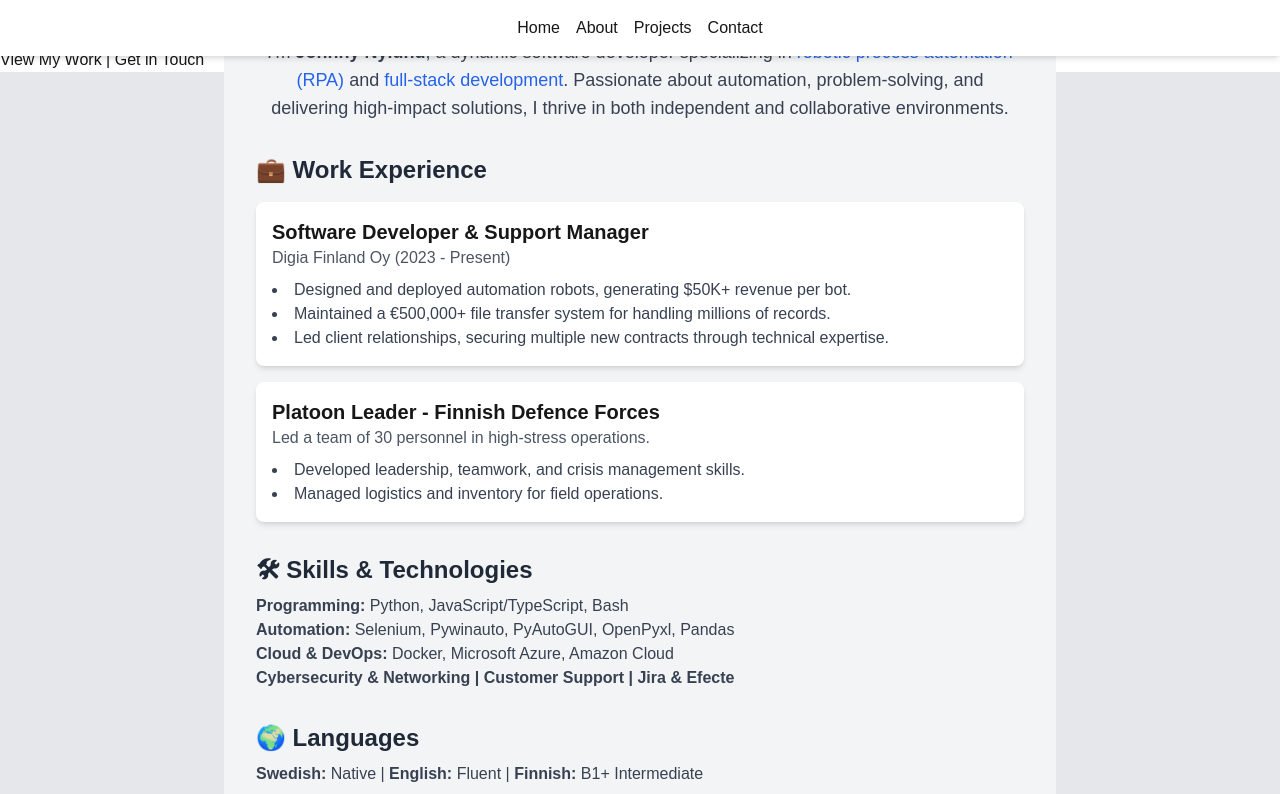
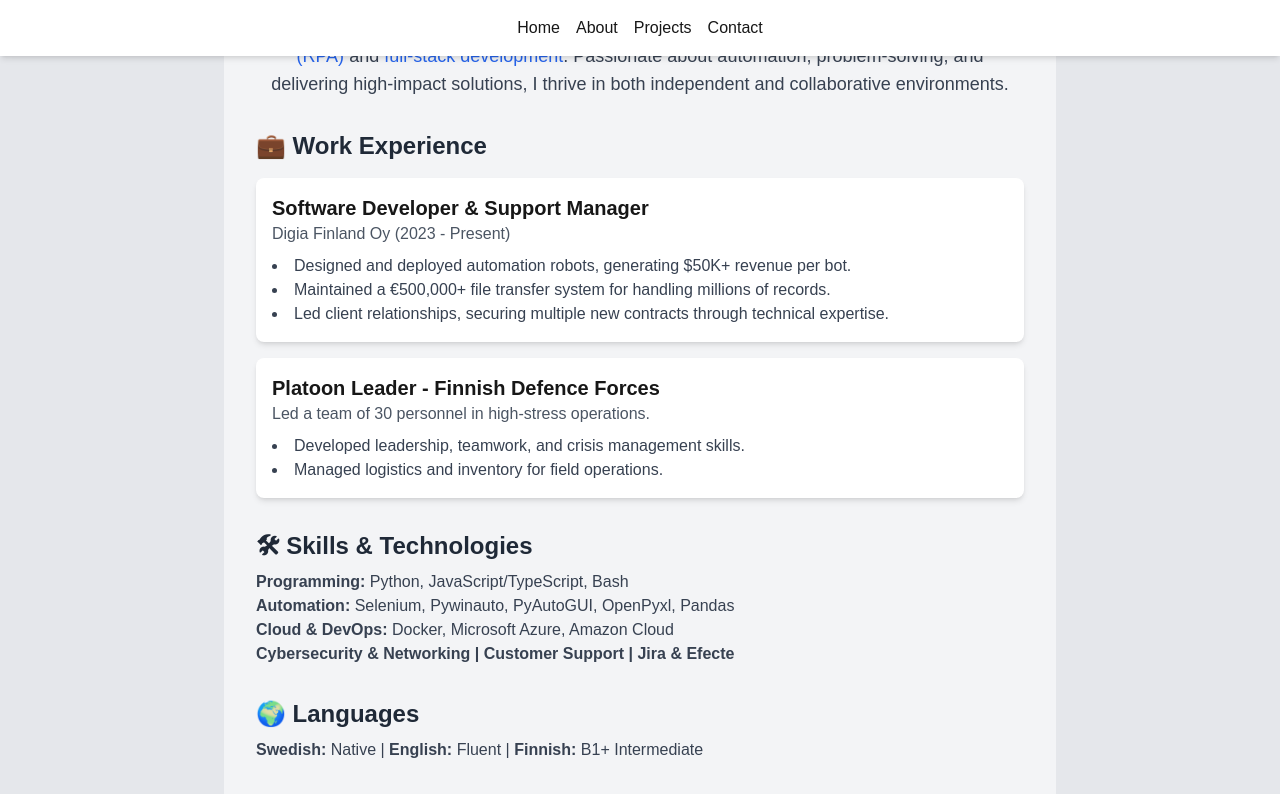
Before and after one commit to jaygoode/portfolio_landing_page, a Next.js app: page / in a window 1280 px wide. Shown: the top 794 px of the page. Built offline with nearby package versions, Linux system fonts and the light colour scheme.

Commit message:
removed old navbar

```diff
--- a/src/app/page.tsx
+++ b/src/app/page.tsx
@@ -12,9 +12,7 @@ export default function Home() {
 
       <h1>👋 Hi, I'm Johnny Nylund</h1>
 
-      <p>I'm a robot process automation engineer currently working at Digia Finland Oy.</p>
-
-      <a href="/projects">View My Work</a> | <a href="/contact">Get in Touch</a>
+      <p>I'm a robot process automation engineer.</p>
 
       </section>
 
```
Also changed, not shown: src/components/navbar.tsx (+0 -13 lines).
